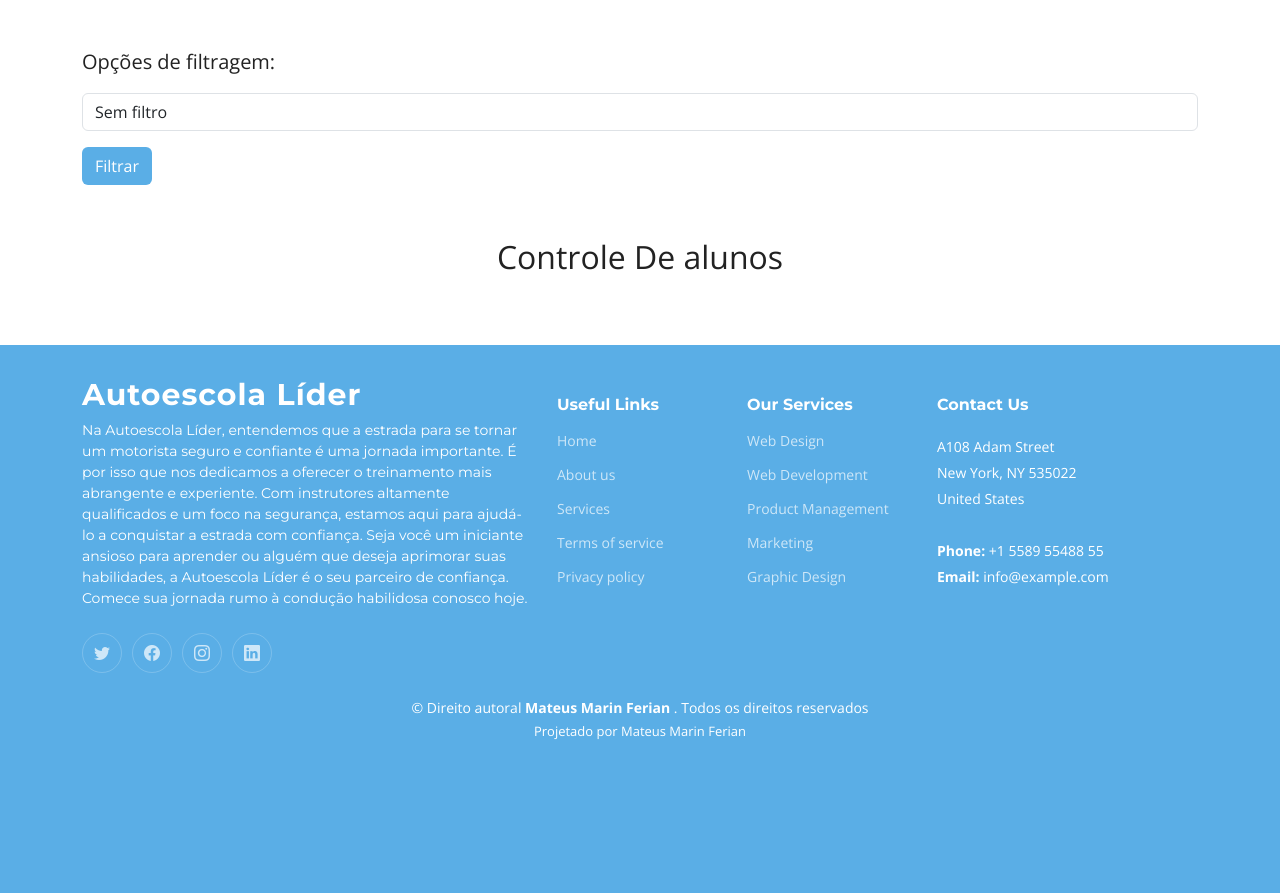
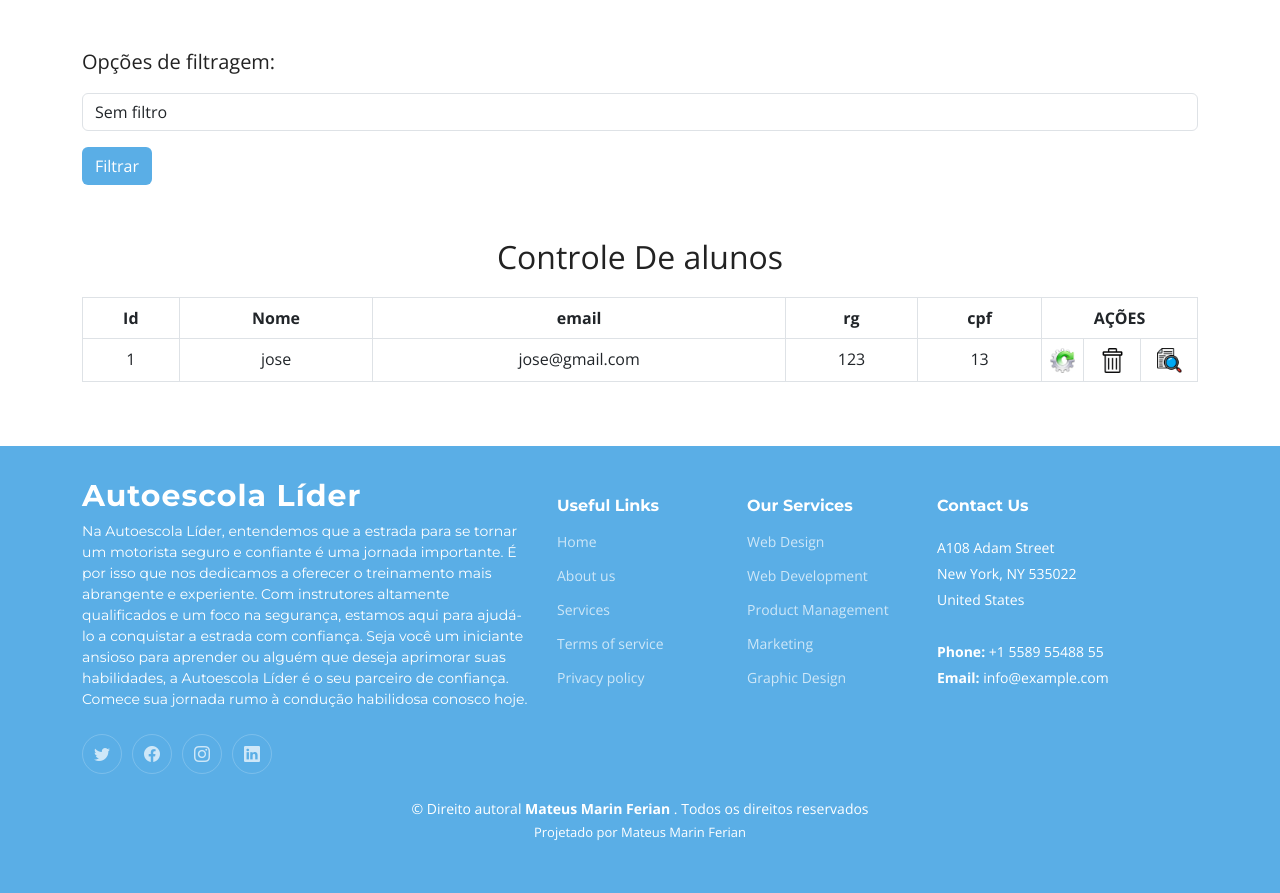
Before and after one commit to mateusferian/drive-master, a PHP site: page /controle-de-aluno.php in a window 1280 px wide; the page is wider, and only the part inside the window is pictured. Shown: the part 131-1024 px from the top of that part. Before the commit the page ends 870 px from the top of that part, so only its background shows below. Run offline with PHP 8.4, Linux system fonts and the light colour scheme; a user stored in the database is signed in; data comes from the database, SQL or seed files in the repository; some libraries are stand-ins or nearby versions.

Commit message:
:sparkles: feat: implementing table client

```diff
--- a/controle-de-aluno.php
+++ b/controle-de-aluno.php
@@ -6,7 +6,15 @@ include_once('include/header.php');
 include_once('include/topbar.php');
 include_once('include/navbar.php');
 include_once('include/carousel.php');
+include_once('./conexao/Conexao.php');
+include_once('./model/Client.php');
+include_once('./dao/ClientDAO.php');
+
+
+$client = new Client();
+$clientDAO = new ClientDAO();
 ?>
+
 <body>
     <script src="js/filter.js"></script>
     <div class="container">
@@ -58,9 +66,50 @@ include_once('include/carousel.php');
     </div>
 
     <p class="fs-2 text-center mt-5">Controle De alunos</p>
+    <div class="container">
+        <table class="table table-bordered text-center">
+            <thead>
+                <tr>
+                    <th>Id</th>
+                    <th>Nome</th>
+                    <th>email</th>
+                    <th>rg</th>
+                    <th>cpf</th>
+                    <th colspan="3" scope="col">AÇÕES</th>
+                </tr>
+            </thead>
+            <tbody>
+                <?php foreach ($clientDAO->read() as $client) : ?>
+                <tr>
+                    <td><?= $client->getIdClient() ?></td>
+                    <td><?= $client->getName() ?></td>
+                    <td><?= $client->getEmail() ?></td>
+                    <td><?= $client->getRg() ?></td>
+                    <td><?= $client->getCpf() ?></td>
 
+                    <td width="25" heigh="94">
+                    <a href="controller/ClientController.php?del=<?= $client->getIdClient() ?>">
+                            <center> <img src="img/buttonImage/update.ico" height="25" width="25" title="Alterar"></center>
+                        </a>
+                    </td>
 
+                    <td width="57" heigh="94">
+                    <a href="controller/ClientController.php?del=<?= $client->getIdClient() ?>">
+                            <center> <img src="img/buttonImage/lixeira.png" height="25" width="25" title="Excluir"></center>
+                        </a>
+                    </td>
 
+                    <td width="57" heigh="94">
+                        <a href="controller/ClientController.php?del=<?= $client->getIdClient() ?>">
+                        <center> <img src="img/buttonImage/documento.png" height="25" width="25" title="Conultar"></center>
+                        </a>
+                    </td>
+
+                </tr>
+                <?php endforeach ?>
+            </tbody>
+        </table>
+    </div>
 
     <br><br>
     <?php
--- a/css/button.css
+++ b/css/button.css
@@ -18,3 +18,22 @@
     background-color: #234459 !important;
     color: white !important;
   }
+
+.updateButton {
+  background-color: #5AAEE6 !important; ;
+  color: white !important; ;
+  border: none;
+  padding: 10px 20px;
+  border-radius: 5px;
+  transition: background-color 0.3s, color 0.3s;
+}
+
+.updateButton:hover {
+  background-color: #3C7499 !important; ;
+  color: white !important; ;
+}
+
+.updateButton:active {
+  background-color: #234459 !important;
+  color: white !important;
+}
```
Also changed, not shown: img/buttonImage/casa.png (added), img/buttonImage/conult.jpg (added), img/buttonImage/delete.ico (added), img/buttonImage/documento.png (added), img/buttonImage/lixeira.png (added), img/buttonImage/teste.jpg (added), img/buttonImage/update.ico (added).
